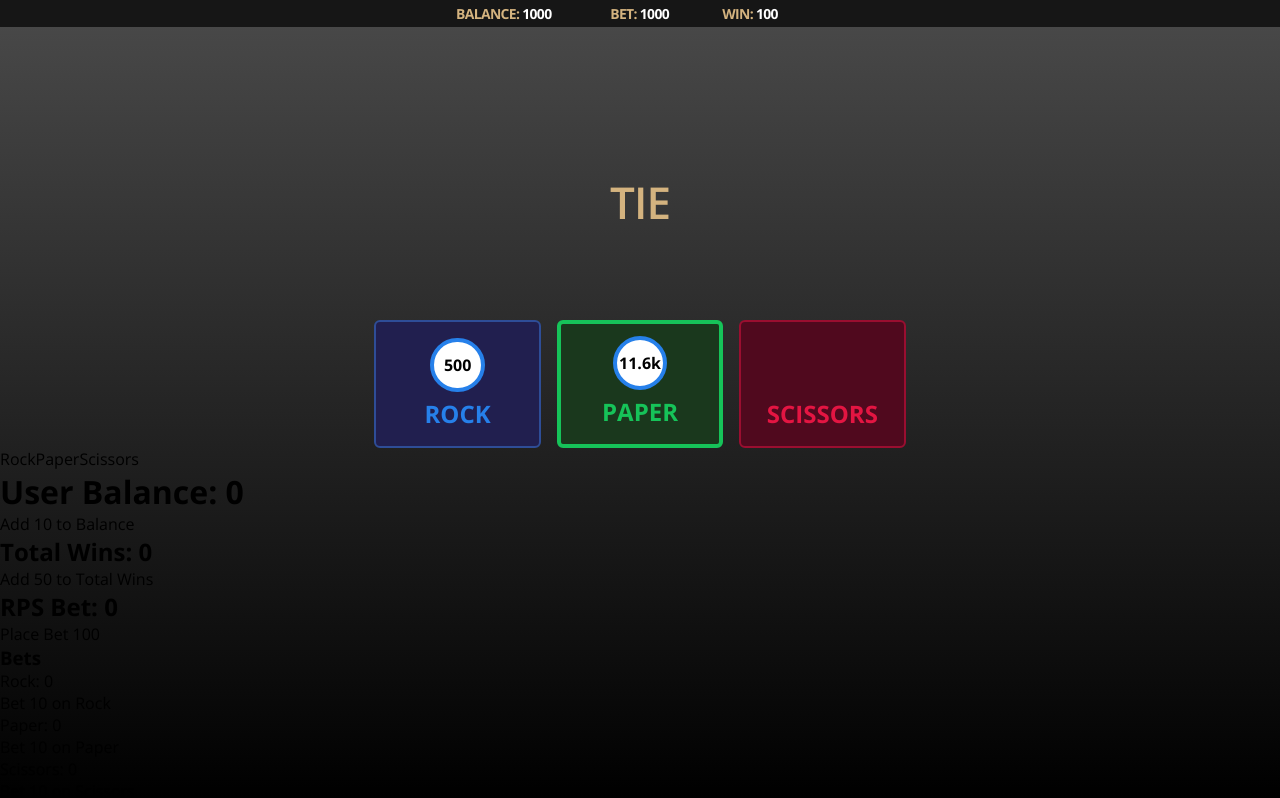
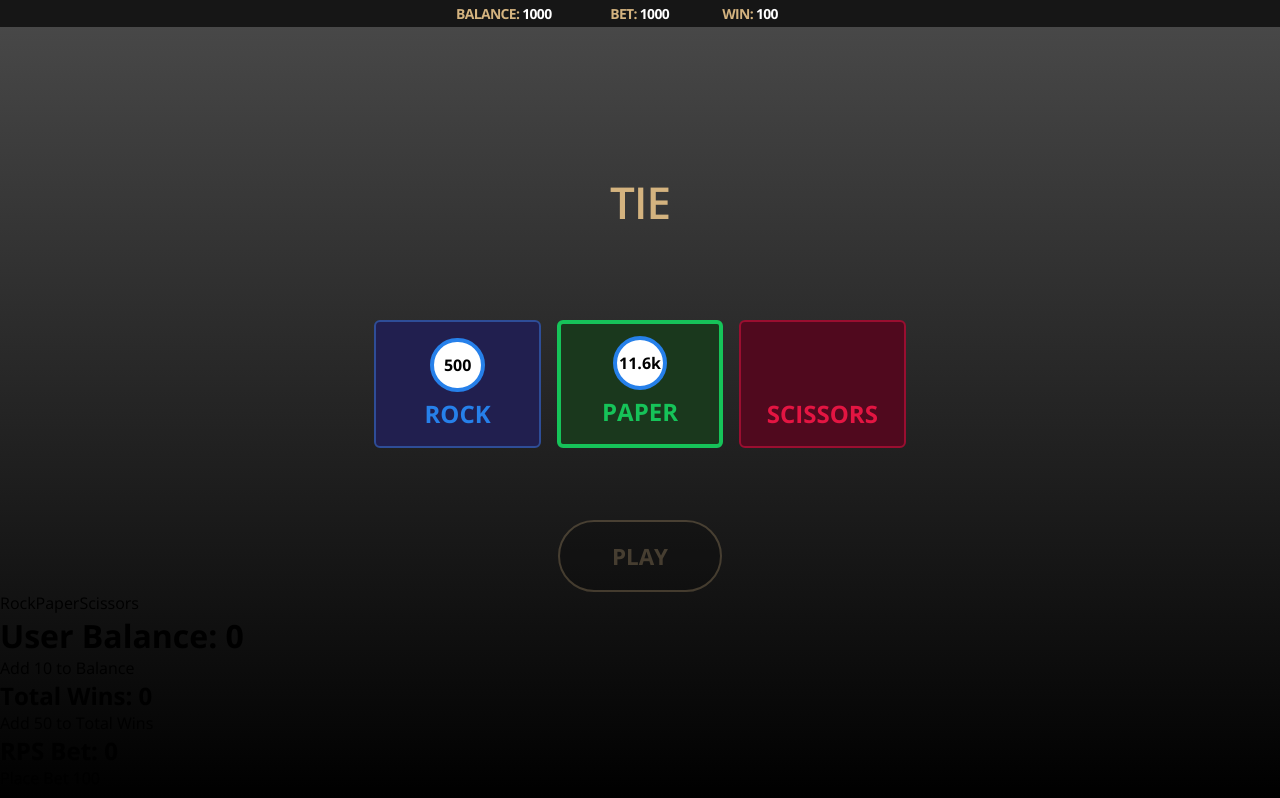
Before and after one commit to ViktorIukhlin/bombay-live, a React (Create React App) app: page / in a window 1280 px wide. Shown: the top 798 px of the page. Built offline with nearby package versions, Linux system fonts and the light colour scheme.

Commit message:
[feature] Added Button component

```diff
--- /dev/null
+++ b/src/components/Button/Button.module.scss
@@ -0,0 +1,28 @@
+@import "../../styles/colors";
+
+.button {
+    width: 10.2rem;
+    height: 4.5rem;
+    border-radius: 5rem;
+    border-width: 2px;
+    border-style: solid;
+    font-size: 1.4rem;
+    font-weight: 700;
+    transition: box-shadow 0.2s ease;
+
+    &:hover {
+        box-shadow: 0px 0px 6px rgba(255, 255, 255, 0.85);
+    }
+
+    &:disabled {
+        opacity: 0.25;
+        box-shadow: none;
+        cursor: default;
+    }
+}
+
+.dark {
+    color: $light;
+    border-color: $light;
+    background-color: $darker;
+}
--- /dev/null
+++ b/src/components/Button/index.tsx
@@ -0,0 +1,30 @@
+import styles from "./Button.module.scss";
+
+type ButtonTypes = "dark";
+
+interface IButton {
+    type: ButtonTypes;
+    callback(): void;
+    text: string;
+    disabled?: boolean;
+    ariaLabel?: string;
+}
+
+const Button = ({
+    type,
+    callback,
+    text,
+    disabled,
+    ariaLabel,
+}: IButton): JSX.Element => (
+    <button
+        className={`${styles.button} ${styles[type]}`}
+        onClick={callback}
+        disabled={disabled}
+        aria-label={ariaLabel || text}
+        aria-disabled={disabled}
+    >
+        {text}
+    </button>
+);
+export default Button;
--- a/src/features/rps/components/RpsCard/RpsCard.module.scss
+++ b/src/features/rps/components/RpsCard/RpsCard.module.scss
@@ -12,10 +12,11 @@
     border-width: 2px;
     border-radius: 6px;
     padding-bottom: 1rem;
+    transition: box-shadow 0.3s ease;
     cursor: pointer;
 
     &:hover {
-        border-width: 3px;
+        box-shadow: 0px 0px 4px rgba(255, 255, 255, 0.85);
     }
 }
 
--- a/src/pages/RockPaperScissors/RockPaperScissors.module.scss
+++ b/src/pages/RockPaperScissors/RockPaperScissors.module.scss
@@ -3,3 +3,10 @@
     justify-content: center;
     gap: 1rem;
 }
+
+.buttonContainer {
+    width: 100%;
+    display: flex;
+    justify-content: center;
+    margin-top: 4.5rem;
+}
--- a/src/pages/RockPaperScissors/index.tsx
+++ b/src/pages/RockPaperScissors/index.tsx
@@ -13,9 +13,10 @@ import RpsWrapper from "../../features/rps/components/RpsWrapper";
 import RpsMessage from "../../features/rps/components/RpsMessage";
 import { BetType } from "../../features/rps/ interfaces";
 import RpsCard from "../../features/rps/components/RpsCard";
+import Button from "../../components/Button";
 
 const RockPaperScissors = (): JSX.Element => {
-    const { rpsCardContainer } = styles;
+    const { rpsCardContainer, buttonContainer } = styles;
 
     const loaderData = useLoaderData() as { balance: number };
     const balance = useSelector((state: RootState) => state.user.balance);
@@ -60,6 +61,17 @@ const RockPaperScissors = (): JSX.Element => {
                     callback={(name) => {
                         console.log(name);
                     }}
+                />
+            </div>
+
+            <div className={buttonContainer}>
+                <Button
+                    type="dark"
+                    text="PLAY"
+                    callback={() => {
+                        console.log("XXX");
+                    }}
+                    disabled={true}
                 />
             </div>
 
--- a/src/styles/_colors.scss
+++ b/src/styles/_colors.scss
@@ -11,5 +11,6 @@ $red: #9a0e30;
 $red-dark: #50091e;
 
 $dark: #161616;
+$darker: #070707;
 
 $light: #d4b37f;
```
